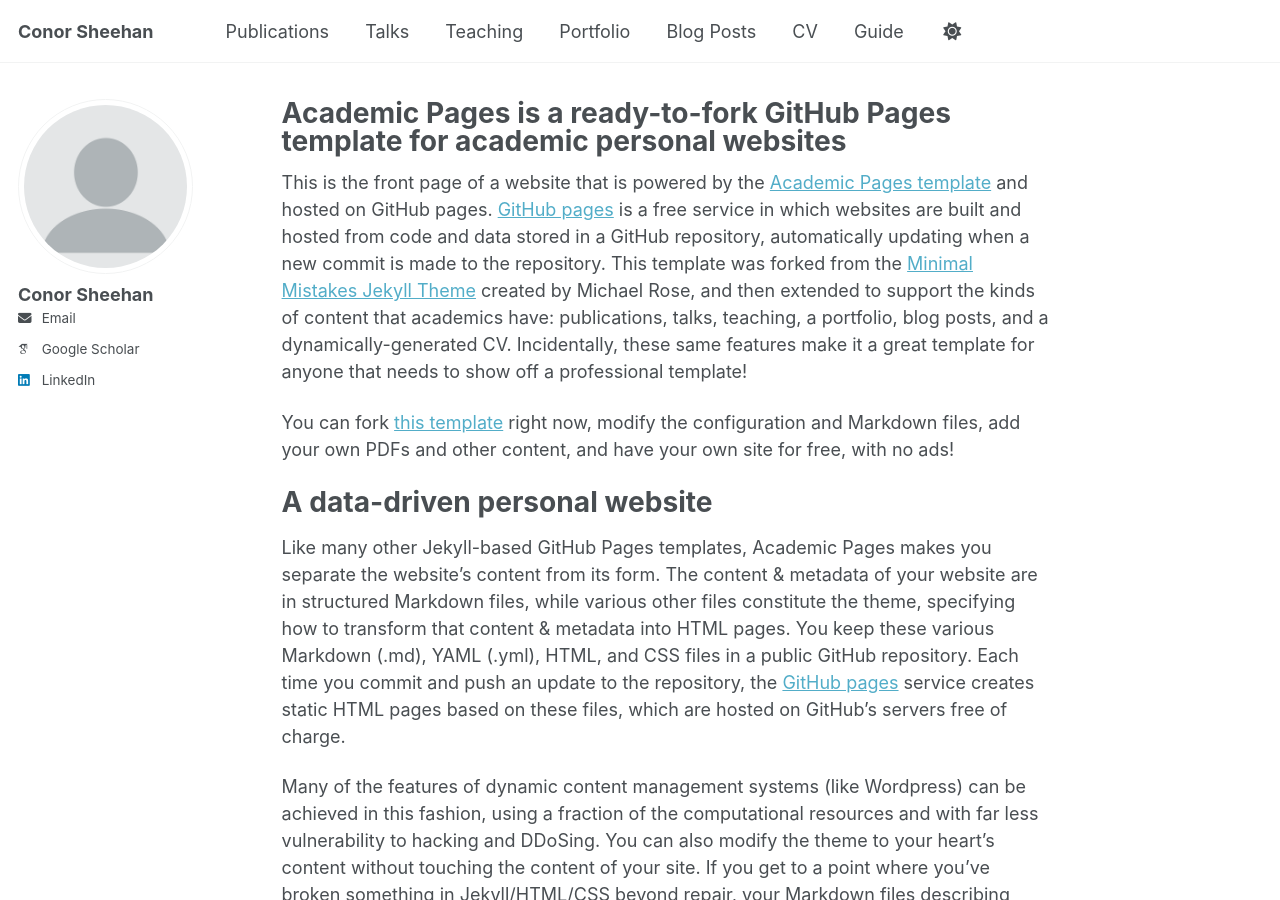
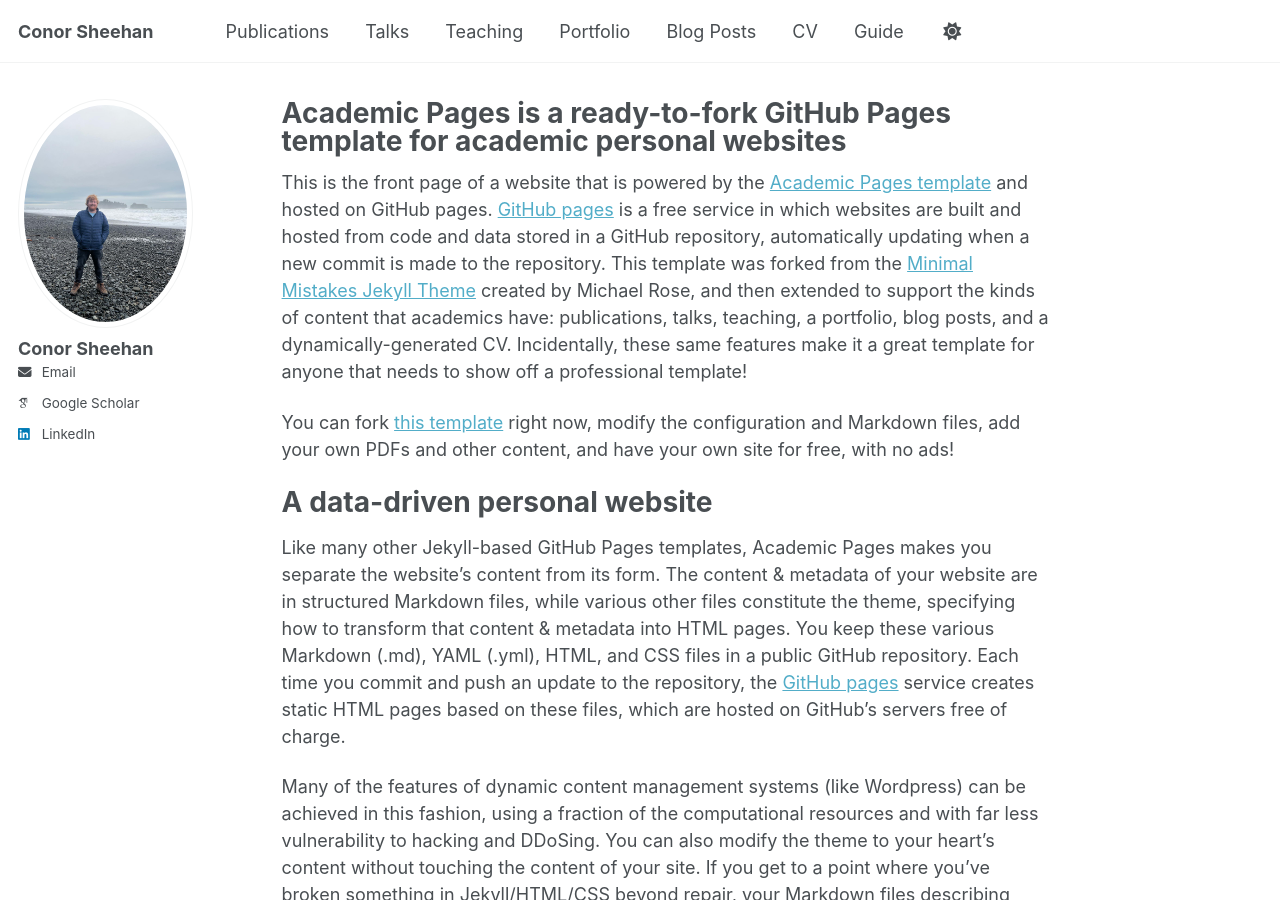
Before and after one commit to csheehan10/csheehan10.github.io, a Jekyll site: the page built from _pages/about.md, in a window 1280 px wide and 900 px high. Built offline with Jekyll 4.4.1, drawn with Linux system fonts in a browser that asks for light colours; some web fonts are replaced; a script that is not in the unit is left out.

Commit message:
Update _config.yml

```diff
--- a/_config.yml
+++ b/_config.yml
@@ -22,7 +22,7 @@ repository               : "csheehan10.github.io"
 #               Additional customization can be done by editing /_includes/author-profile.html
 author:
   # Biographic information
-  avatar           : "profile.png"
+  avatar           : "WhatsApp Image 2025-09-20 at 18.31.01.jpeg"
   name             : "Conor Sheehan"
   pronouns         : # example: "she/her"
   bio              : #"Short biography for the left-hand sidebar"
```
